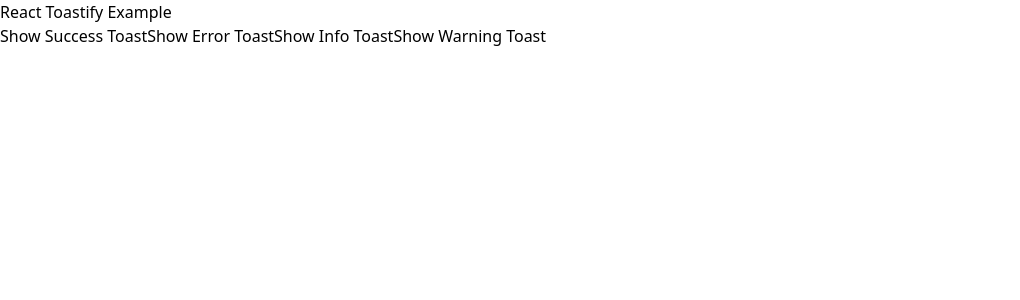
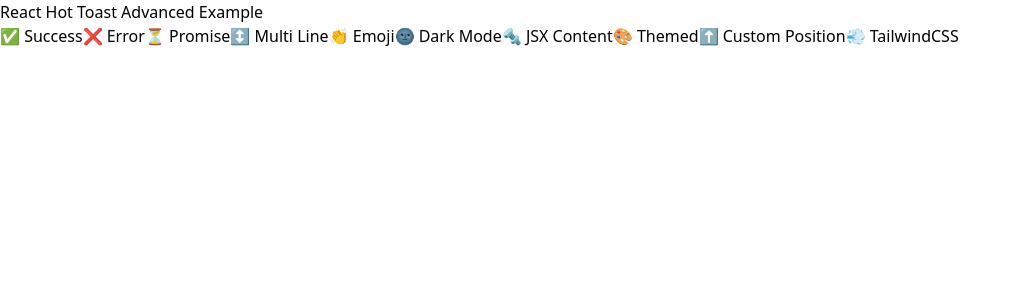
Before and after one commit to vivekshelke712/Component-lib, a React (Vite) app: page / in a window 1280 px wide. Shown: the top 300 px of the page, without its empty margins (0-1020 px from the left). Built offline with nearby package versions, Linux system fonts and the light colour scheme.

Commit message:
Added React-hot-toast

```diff
--- a/package.json
+++ b/package.json
@@ -17,6 +17,7 @@
     "react": "^18.2.0",
     "react-chartjs-2": "^5.3.0",
     "react-dom": "^18.2.0",
+    "react-hot-toast": "^2.5.1",
     "react-icons": "^5.4.0",
     "react-toastify": "^11.0.3"
   },
--- a/src/App.jsx
+++ b/src/App.jsx
@@ -24,6 +24,7 @@
 import Spinner from './TailwindComponents/Spinner'
 import TwoFactorAuth from './TailwindComponents/TwoFactorAuth'
 import ToastExample from './ToastExample'
+import HotToastExample from './TailwindComponents/HotToastExample'
 
 const App = () => {
   return (
@@ -53,7 +54,8 @@
       {/* <ProgressBar /> */}
       {/* <Spinner /> */}
       {/* <TwoFactorAuth /> */}
-      <ToastExample />
+      {/* <ToastExample /> */}
+      <HotToastExample />
     </div>
   )
 }
--- /dev/null
+++ b/src/TailwindComponents/HotToastExample.jsx
@@ -0,0 +1,153 @@
+import React from 'react';
+import { Toaster, toast } from 'react-hot-toast';
+
+const HotToastAdvanced = () => {
+  // Toast examples
+  const showToast = (type) => {
+    switch (type) {
+      case 'success':
+        toast.success('✅ Success! Everything went smoothly.');
+        break;
+      case 'error':
+        toast.error('❌ Error! Something went wrong.');
+        break;
+      case 'promise':
+        toast.promise(
+          new Promise((resolve) => setTimeout(resolve, 3000)),
+          {
+            loading: '⏳ Loading... Please wait.',
+            success: '✅ Promise Resolved!',
+            error: '❌ Promise Rejected!',
+          }
+        );
+        break;
+      case 'multiLine':
+        toast('↕️ This is a toast\nwith multiple lines of text!', {
+          duration: 4000,
+        });
+        break;
+      case 'emoji':
+        toast('👏 Great job! You’ve earned this toast!');
+        break;
+      case 'darkMode':
+        toast('🌚 This toast works in dark mode too!', {
+          style: {
+            background: '#333',
+            color: '#fff',
+          },
+        });
+        break;
+      case 'jsx':
+        toast(
+          <span>
+            🔩 This toast contains <b>JSX content</b>!
+          </span>
+        );
+        break;
+      case 'themed':
+        toast('🎨 Custom themed toast!', {
+          icon: '🎉',
+          style: {
+            border: '1px solid #713200',
+            padding: '16px',
+            color: '#713200',
+          },
+        });
+        break;
+      case 'customPosition':
+        toast('⬆️ Custom positioned toast!', {
+          position: 'bottom-left',
+        });
+        break;
+      case 'tailwind':
+        toast('️💨 TailwindCSS styled toast!', {
+          className: 'bg-blue-500 text-white font-bold p-4 rounded',
+        });
+        break;
+      default:
+        toast('🚀 Default Toast');
+    }
+  };
+
+  return (
+    <div className="flex flex-col items-center justify-center h-screen gap-4 bg-gray-100">
+      <h1 className="text-2xl font-bold mb-6">React Hot Toast Advanced Example</h1>
+
+      <button
+        onClick={() => showToast('success')}
+        className="px-4 py-2 bg-green-500 text-white rounded hover:bg-green-700"
+      >
+        ✅ Success
+      </button>
+      <button
+        onClick={() => showToast('error')}
+        className="px-4 py-2 bg-red-500 text-white rounded hover:bg-red-700"
+      >
+        ❌ Error
+      </button>
+      <button
+        onClick={() => showToast('promise')}
+        className="px-4 py-2 bg-blue-500 text-white rounded hover:bg-blue-700"
+      >
+        ⏳ Promise
+      </button>
+      <button
+        onClick={() => showToast('multiLine')}
+        className="px-4 py-2 bg-purple-500 text-white rounded hover:bg-purple-700"
+      >
+        ↕️ Multi Line
+      </button>
+      <button
+        onClick={() => showToast('emoji')}
+        className="px-4 py-2 bg-yellow-500 text-black rounded hover:bg-yellow-600"
+      >
+        👏 Emoji
+      </button>
+      <button
+        onClick={() => showToast('darkMode')}
+        className="px-4 py-2 bg-gray-800 text-white rounded hover:bg-gray-900"
+      >
+        🌚 Dark Mode
+      </button>
+      <button
+        onClick={() => showToast('jsx')}
+        className="px-4 py-2 bg-teal-500 text-white rounded hover:bg-teal-700"
+      >
+        🔩 JSX Content
+      </button>
+      <button
+        onClick={() => showToast('themed')}
+        className="px-4 py-2 bg-orange-500 text-white rounded hover:bg-orange-700"
+      >
+        🎨 Themed
+      </button>
+      <button
+        onClick={() => showToast('customPosition')}
+        className="px-4 py-2 bg-indigo-500 text-white rounded hover:bg-indigo-700"
+      >
+        ⬆️ Custom Position
+      </button>
+      <button
+        onClick={() => showToast('tailwind')}
+        className="px-4 py-2 bg-pink-500 text-white rounded hover:bg-pink-700"
+      >
+        ️💨 TailwindCSS
+      </button>
+
+      {/* Toast Container */}
+      <Toaster
+        position="top-right"
+        reverseOrder={false}
+        gutter={8}
+        toastOptions={{
+          style: {
+            fontSize: '16px',
+            padding: '12px',
+          },
+        }}
+      />
+    </div>
+  );
+};
+
+export default HotToastAdvanced;
```
Also changed, not shown: 1 other file (tests, documents, lock files or other folders).
